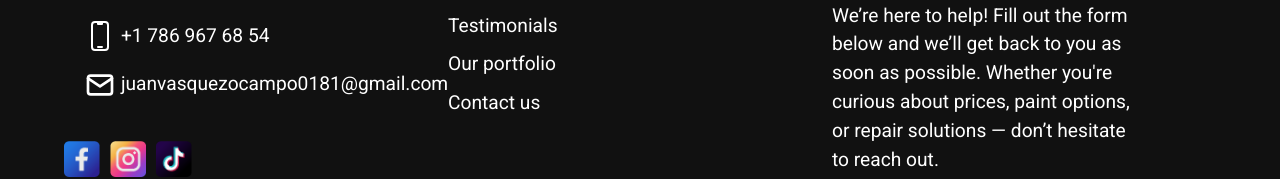
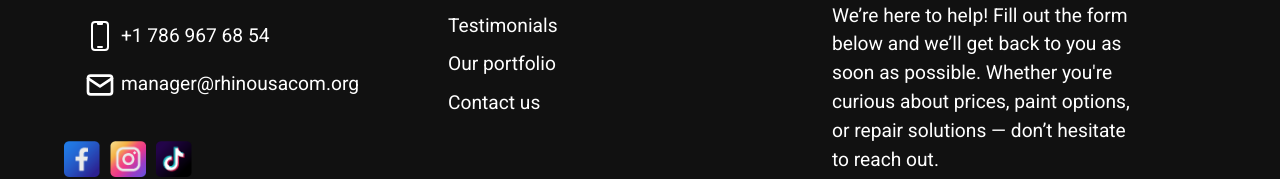
Before and after one commit to Wilyos/rhino, a React (Vite) app: page / in a window 1280 px wide. Shown: the part 6164-6343 px from the top of the page. Built offline with nearby package versions, Linux system fonts and the light colour scheme.

Commit message:
correccion fotter correo

```diff
--- a/src/components/Footer.jsx
+++ b/src/components/Footer.jsx
@@ -46,7 +46,7 @@ const Footer = () => {
                     </span>
                     <span>
                         <TbMail  className='icon-form-footer'/>
-                        <p> juanvasquezocampo0181@gmail.com</p>
+                        <p> manager@rhinousacom.org</p>
                     </span>
 
 
```
